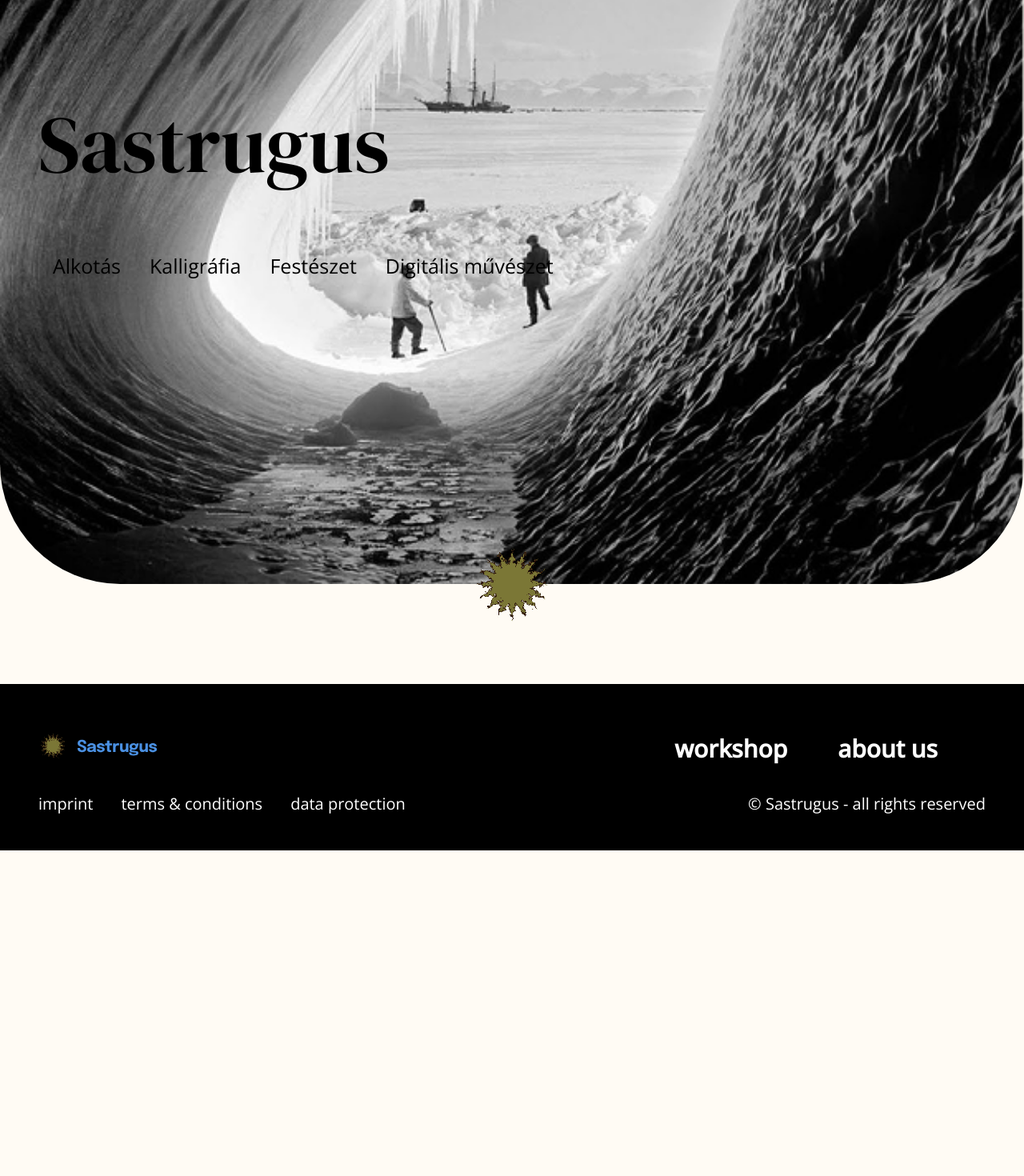
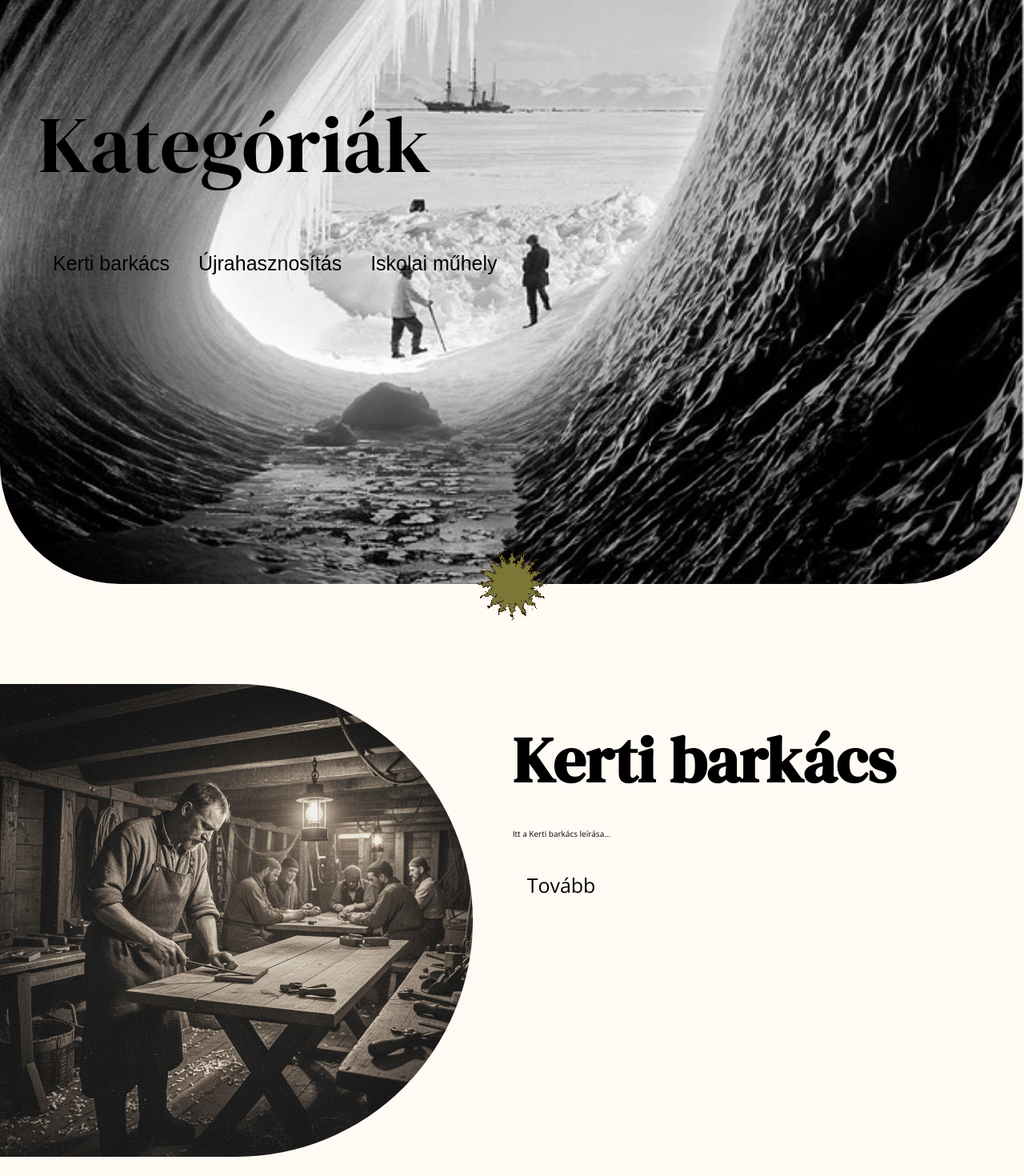
Before and after one commit to Saennegras/Sastrugus, a Next.js app in the folder sastrugus_frontend/: page /workshop in a window 1280 px wide. Shown: the part 100-1570 px from the top of the page at 80% size. Before the commit the page ends 1163 px from the top, so only its background shows below. Built offline with nearby package versions, Linux system fonts and the light colour scheme.

Commit message:
advanced modifications to replace <button>, interaction: dropdown accessible after click, linked to the info block, from which the category can be accessed. The images required for the info block will be included in the next commit

```diff
--- a/sastrugus_frontend/app/_components/HeroSection.jsx
+++ b/sastrugus_frontend/app/_components/HeroSection.jsx
@@ -2,7 +2,7 @@
 import Link from "next/link";
 import { usePathname } from "next/navigation";
 
-const HeroSection = ({ imgSrc,  headline, theme = "turquoise", categories = [] }) => {
+const HeroSection = ({ imgSrc,  headline, theme = "turquoise", categories = [], onCategoryClick }) => {
     const path = usePathname();
     return (
         <section className="hero">
@@ -13,23 +13,23 @@ const HeroSection = ({ imgSrc,  headline, theme = "turquoise", categories = [] }
                 {headline || <h3>Headline missing</h3>}
             </div>
 
+            {categories.length > 0 && (
+                <div className="hero__categories">
+                    {categories.map((cat) => (
+                        <button
+                            key={cat.slug}
+                            className={`hero__category-btn btn btn--small btn--${theme}`}
+                            onClick={() => onCategoryClick(cat.slug)}>
+                                {cat.display}
+                        </button>
+                    ))}
+                </div>
+            )}
+
             {path !== "/workshop" && (
                 <button className={`btn btn--medium btn--${theme}`}>
                     <Link href="/login">Feliratkozás</Link>
                 </button>
-            )}
-
-            {categories.length > 0 && (
-                <div className="hero__categories">
-                    {categories.map((cat) => (
-                        <Link
-                        key={cat.slug}
-                        href={`/workshop/${cat.slug}`}
-                        className={`hero__category-btn btn btn--small btn--${theme}`}>
-                            {cat.display}
-                        </Link>
-                    ))}
-                </div>
             )}
 
             <img
--- a/sastrugus_frontend/app/_components/InfoBlock.jsx
+++ b/sastrugus_frontend/app/_components/InfoBlock.jsx
@@ -1,7 +1,7 @@
 const InfoBlock = ({data}) => {
     const {headline, text, button, reversed} = data;
     return ( // add the classname depending whether it is reversed or not
-        <div className={`info ${reversed ? "info--reversed" : ""}}`}>
+        <div className={`info ${reversed ? "info--reversed" : ""}`}>
             <img src="/info-blocks/infobox01.png" alt="" className="info__image" />
             <div className="info__text">
                 <h2 className="info__headline">{headline}</h2>
--- a/sastrugus_frontend/app/page.jsx
+++ b/sastrugus_frontend/app/page.jsx
@@ -1,4 +1,5 @@
 import Image from "next/image";
+import Link from "next/link";
 import HeroSection from "./_components/HeroSection";
 import InfoBlock from "./_components/InfoBlock";
 
--- a/sastrugus_frontend/app/workshop/page.jsx
+++ b/sastrugus_frontend/app/workshop/page.jsx
@@ -1,19 +1,40 @@
+"use client";
+import { useRef } from "react";
+import Link from "next/link";
 import HeroSection from "../_components/HeroSection";
 import InfoBlock from "../_components/InfoBlock";
 
 export default function Home() {
   const heroHeadline = (
     <>
-      <h1>Sastrugus</h1>
+      <h1>Kategóriák</h1>
     </>
   );
 
   const workshopCategories = [
-    { display: "Alkotás", slug: "creation" },
-    { display: "Kalligráfia", slug: "calligraphy" },
-    { display: "Festészet", slug: "painting" },
-    { display: "Digitális művészet", slug: "digital-art" },
+    { display: "Kerti barkács", slug: "garden_crafts" },
+    { display: "Újrahasznosítás", slug: "refurbishing" },
+    { display: "Iskolai műhely", slug: "handicraft" },
   ];
+
+  const infoRefs = {};
+  workshopCategories.forEach(cat => {
+    infoRefs[cat.slug] = useRef(null);
+  });
+
+  const handleScroll = (slug) => {
+    infoRefs[slug].current?.scrollIntoView({ behavior: "smooth" });
+  };
+
+const infoBlocksData = workshopCategories.map(cat => ({
+  headline: cat.display,
+  text: <p>Itt a {cat.display} leírása...</p>,
+  button: (
+    <Link href={`/workshop/${cat.slug}`} className="btn btn--small">
+      Tovább
+    </Link>
+  ),
+}));
 
   return (
     <main>
@@ -22,7 +43,16 @@ export default function Home() {
         headline={heroHeadline}
         theme="turqouise"
         categories={workshopCategories}
+        onCategoryClick={handleScroll}
       />
+
+      {infoBlocksData.map((data, idx) => (
+        <div
+        key={workshopCategories[idx].slug}
+        ref={infoRefs[workshopCategories[idx].slug]}>
+          <InfoBlock data={data} />
+        </div>
+      ))}
     </main>
   );
 }
```
